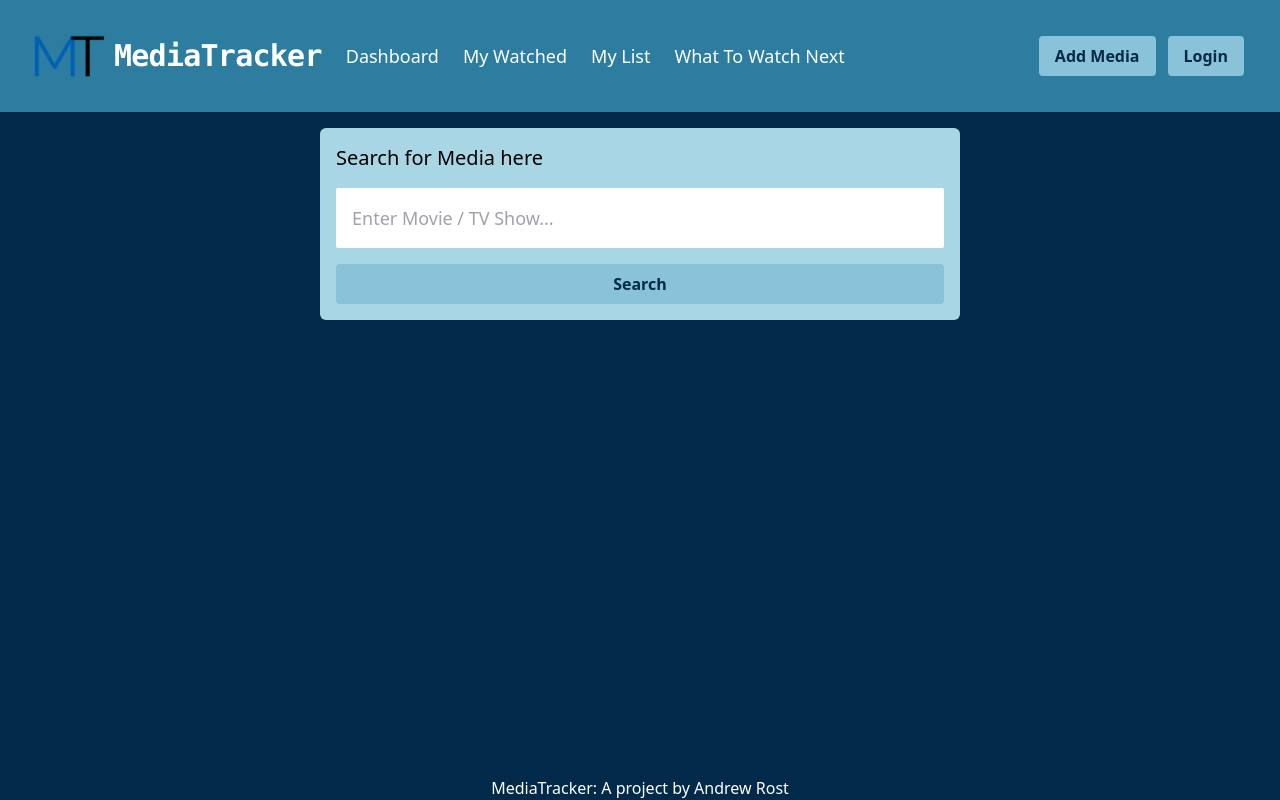
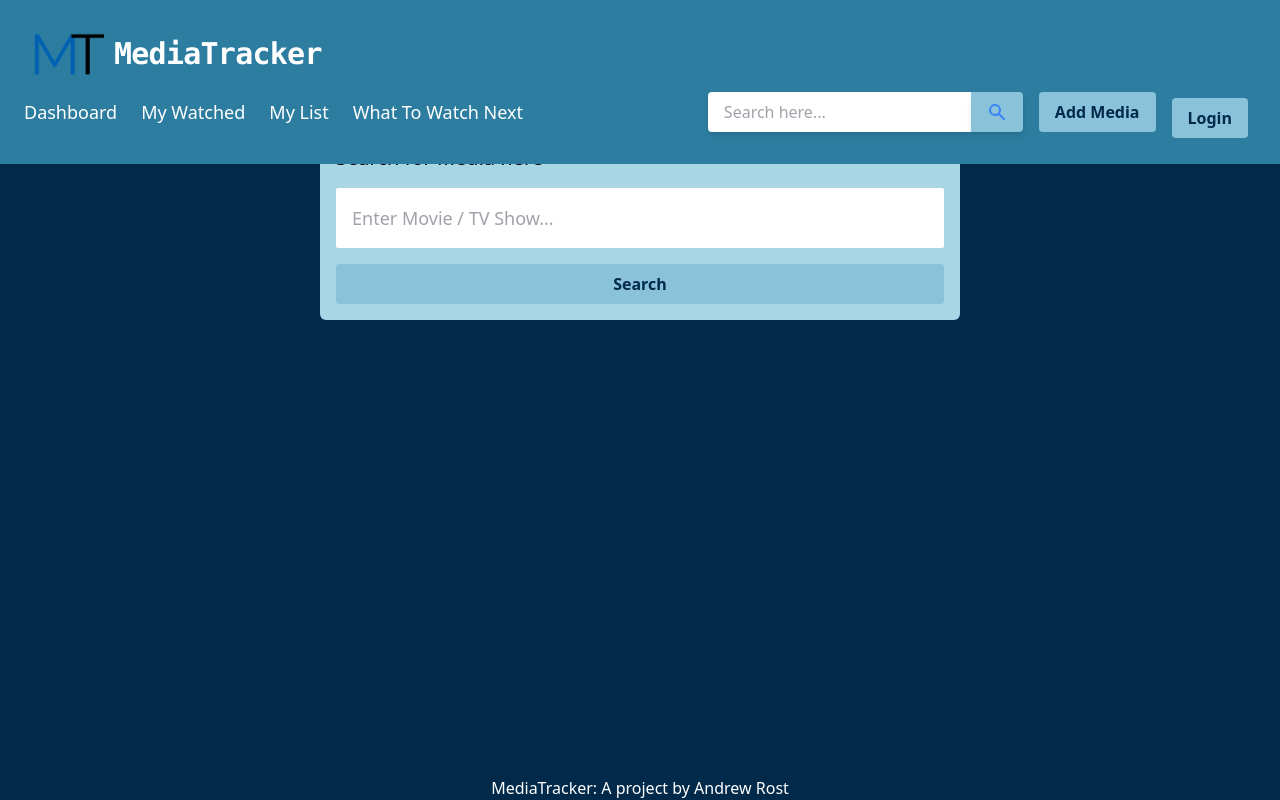
Before and after one commit to andyrost/mediatracker-ui, a Next.js app: page /addmedia in a window 1280 px wide. Built offline with nearby package versions, Linux system fonts and the light colour scheme; no server answers.

Commit message:
move index cards to state, add search bar UI

```diff
--- a/components/header.tsx
+++ b/components/header.tsx
@@ -4,13 +4,22 @@ import Image from "next/image";
 import { useRouter } from "next/router";
 import { signIn, signOut, useSession } from "next-auth/client";
 import initalsLogo from "../public/initialsLogo.png";
+import { SearchIcon } from "@heroicons/react/solid";
 
 export default function header() {
   const router = useRouter();
   const [session, loading] = useSession();
 
+  const [state, setState] = React.useState({
+    search: "",
+  });
+
   var logbutton;
   var profilepic = <div></div>;
+
+  function handleChange(e: any) {
+    setState({ ...state, [e.target.name]: e.target.value });
+  }
 
   const navlink =
     "transition duration-200 block mt-4 lg:inline-block lg:mt-0 text-white hover:text-primary-light mr-6 text-lg";
@@ -30,7 +39,10 @@ export default function header() {
     }
     logbutton = (
       <div className="flex">
-        <button className="btn btn-blue h-10 m-3" onClick={() => signOut()}>
+        <button
+          className="btn btn-blue h-10 mx-2 mt-3"
+          onClick={() => signOut()}
+        >
           Logout
         </button>
         <div className="rounded-full bg-white h-16 w-16">{profilepic}</div>
@@ -39,7 +51,10 @@ export default function header() {
   } else {
     logbutton = (
       <div className="flex">
-        <button className="btn btn-blue h-10 m-3" onClick={() => signIn()}>
+        <button
+          className="btn btn-blue h-10 mx-2 mt-3"
+          onClick={() => signIn()}
+        >
           Login
         </button>
       </div>
@@ -89,8 +104,26 @@ export default function header() {
             </a>
           </Link>
         </div>
+        <div className="mx-2">
+          <form>
+            <input
+              name="search"
+              className="rounded-l py-2 px-4 h-10 focus:outline-none align-middle shadow-md"
+              value={state.search}
+              onChange={handleChange}
+              placeholder="Search here..."
+              required
+            />
+            <button
+              className="h-10 bg-primary-light2 hover:bg-primary-light text-primary-dark py-2 px-4 rounded-r align-middle shadow-md"
+              type="submit"
+            >
+              <SearchIcon className="h-5 w-5 text-blue-500" />
+            </button>
+          </form>
+        </div>
         <Link href="/addmedia">
-          <a className="btn btn-blue">Add Media</a>
+          <a className="btn btn-blue m-2">Add Media</a>
         </Link>
         <div>{logbutton}</div>
       </div>
--- a/package.json
+++ b/package.json
@@ -9,6 +9,7 @@
     "lint": "next lint"
   },
   "dependencies": {
+    "@heroicons/react": "^1.0.6",
     "@prisma/client": "^2.27.0",
     "autoprefixer": "^10.2.6",
     "next": "11.0.1",
--- a/pages/index.tsx
+++ b/pages/index.tsx
@@ -1,5 +1,5 @@
 import Head from "next/head";
-
+import React from "react";
 import Carousel from "../components/carousel";
 import MediaCard from "../components/MediaCard";
 import Unauthorized from "./Unauthorized";
@@ -13,7 +13,12 @@ export const getServerSideProps = async (context: any) => {
 
 export default function Home(props: any) {
   const [session, loading] = useSession();
-  console.log(props.allMoviesTEST);
+
+  const [state, setState] = React.useState({
+    moviesTest: props.allMoviesTEST.slice(0, 5),
+  });
+  let maxMoviesTest = 10;
+
   if (session) {
     console.log(session);
     return (
@@ -33,7 +38,7 @@ export default function Home(props: any) {
             Recently Watched...
           </h2>
           <div className="m-4 flex overflow-hidden">
-            {props.allMoviesTEST.map((item: any) => {
+            {state.moviesTest.map((item: any) => {
               let card = (
                 <MediaCard
                   title={item.title}
```
Also changed, not shown: 1 other file (tests, documents, lock files or other folders).
